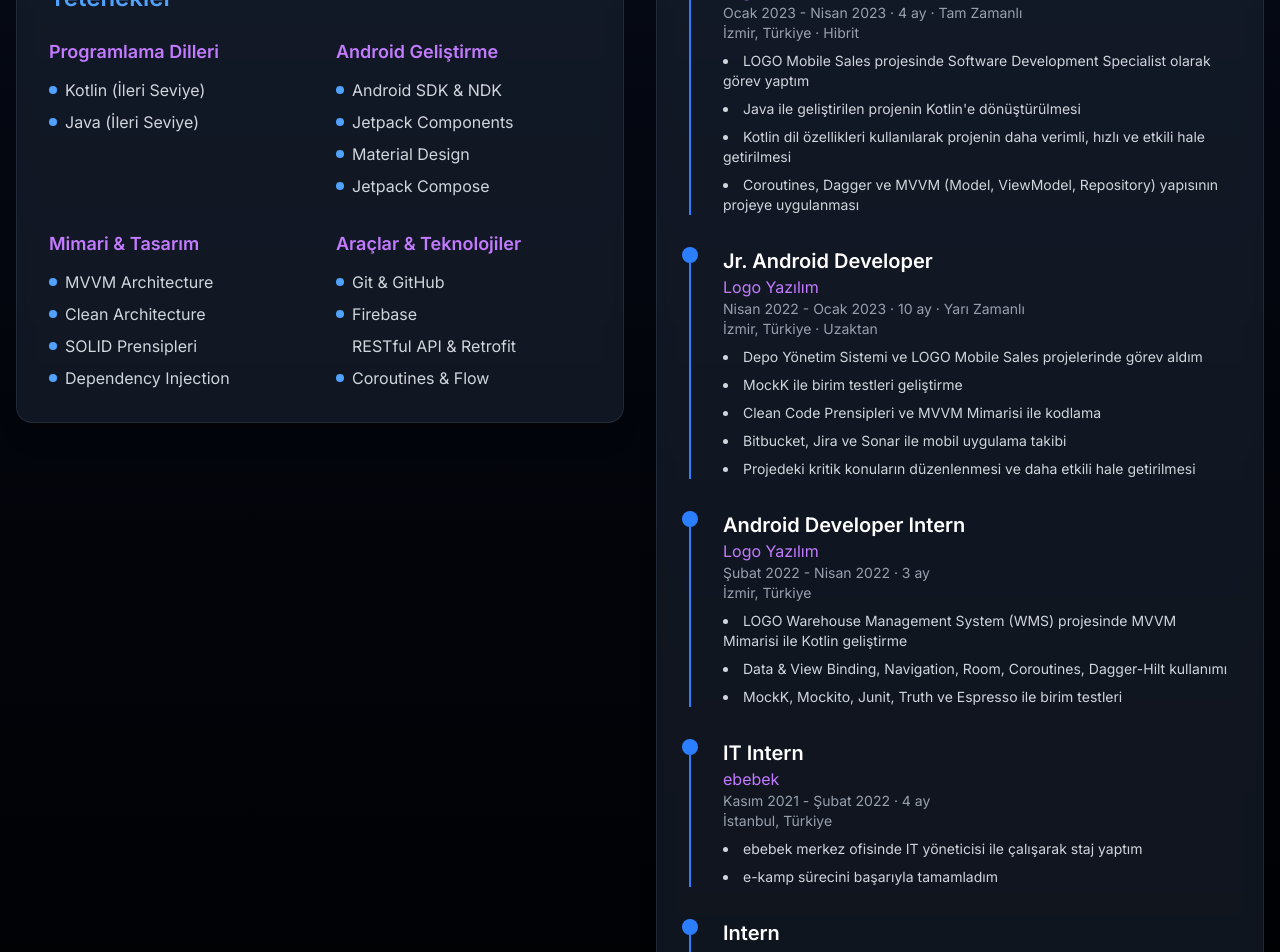
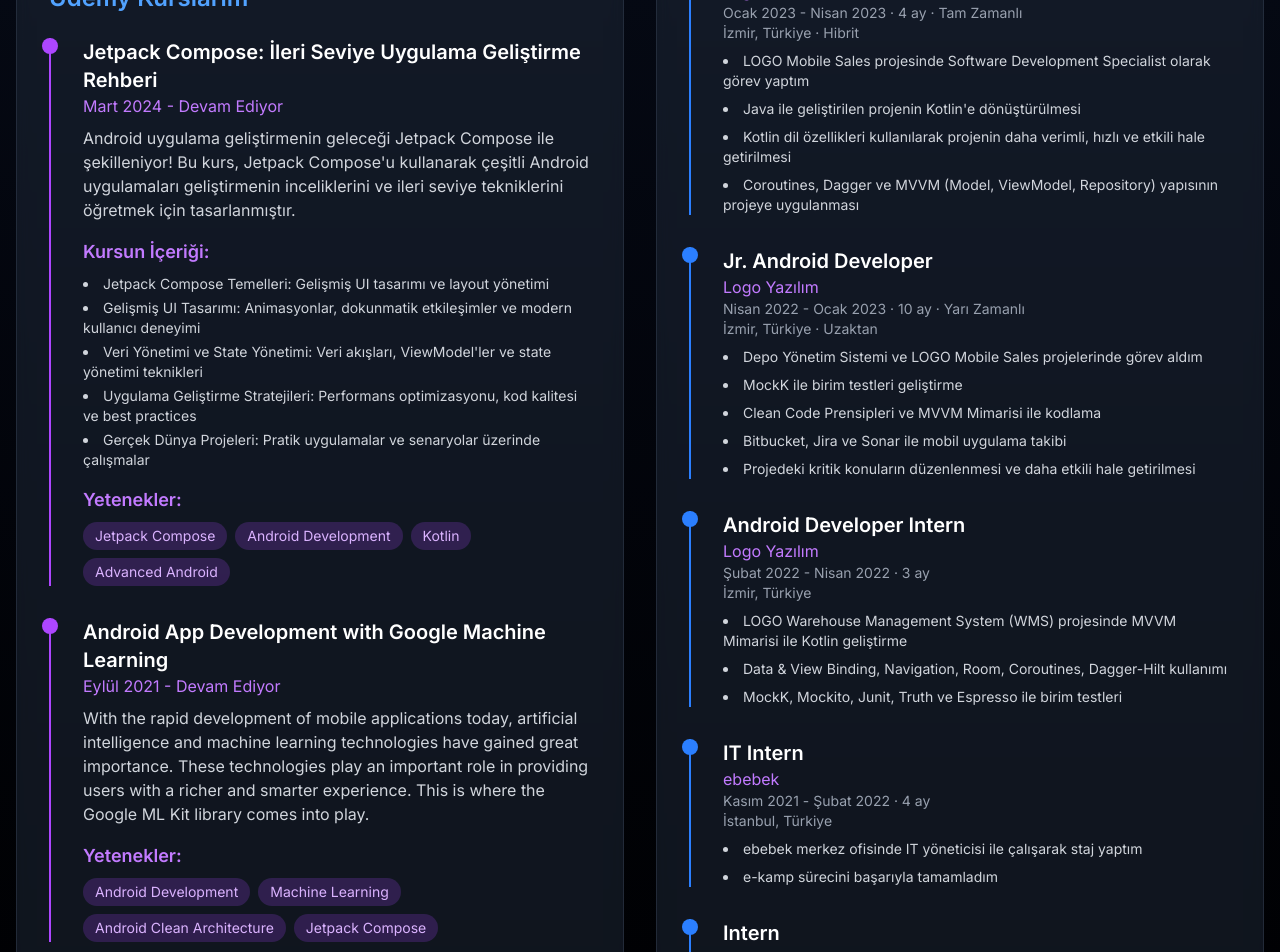
Before and after one commit to ibrahimcanerdogan/ibrahimcanerdogan.github.io, a Next.js app: page / in a window 1280 px wide. Shown: the part 1060-2012 px from the top of the page. Built offline with nearby package versions, Linux system fonts and the light colour scheme.

Commit message:
Add Udemy Courses Section to Home Page
Introduce a new section showcasing Udemy courses, including detailed descriptions, skills, and links to the courses. Update social media icons to include aria-hidden attributes for improved accessibility.

```diff
--- a/src/app/page.tsx
+++ b/src/app/page.tsx
@@ -286,6 +286,82 @@ export default function Home() {
               </div>
             </div>
 
+            {/* Udemy Courses Section */}
+            <div className="bg-gray-800/50 backdrop-blur-sm rounded-2xl p-8 shadow-xl border border-gray-700/50">
+              <h2 className="text-2xl font-semibold mb-6 text-blue-400">Udemy Kurslarım</h2>
+              <div className="space-y-8">
+                {/* Course 1 */}
+                <div className="relative pl-8 border-l-2 border-purple-500">
+                  <div className="absolute -left-[9px] top-0 w-4 h-4 rounded-full bg-purple-500"></div>
+                  <div className="mb-2">
+                    <h3 className="text-xl font-semibold text-white">
+                      <a
+                        href="https://www.udemy.com/course/jetpack-compose-uygulama-gelistirme-rehberi/?referralCode=FDD0C1F4F2BB4C54B325"
+                        target="_blank"
+                        rel="noopener noreferrer"
+                        className="hover:text-blue-400 transition-colors"
+                      >
+                        Jetpack Compose: İleri Seviye Uygulama Geliştirme Rehberi
+                      </a>
+                    </h3>
+                    <p className="text-purple-400">Mart 2024 - Devam Ediyor</p>
+                  </div>
+                  <p className="text-gray-300 mb-4">
+                    Android uygulama geliştirmenin geleceği Jetpack Compose ile şekilleniyor! Bu kurs, Jetpack Compose'u kullanarak çeşitli Android uygulamaları geliştirmenin inceliklerini ve ileri seviye tekniklerini öğretmek için tasarlanmıştır.
+                  </p>
+                  <div className="space-y-2">
+                    <h4 className="text-lg font-semibold text-purple-400">Kursun İçeriği:</h4>
+                    <ul className="list-disc list-inside text-gray-300 space-y-1">
+                      <li className="text-sm">Jetpack Compose Temelleri: Gelişmiş UI tasarımı ve layout yönetimi</li>
+                      <li className="text-sm">Gelişmiş UI Tasarımı: Animasyonlar, dokunmatik etkileşimler ve modern kullanıcı deneyimi</li>
+                      <li className="text-sm">Veri Yönetimi ve State Yönetimi: Veri akışları, ViewModel'ler ve state yönetimi teknikleri</li>
+                      <li className="text-sm">Uygulama Geliştirme Stratejileri: Performans optimizasyonu, kod kalitesi ve best practices</li>
+                      <li className="text-sm">Gerçek Dünya Projeleri: Pratik uygulamalar ve senaryolar üzerinde çalışmalar</li>
+                    </ul>
+                  </div>
+                  <div className="mt-4">
+                    <h4 className="text-lg font-semibold text-purple-400">Yetenekler:</h4>
+                    <div className="flex flex-wrap gap-2 mt-2">
+                      <span className="px-3 py-1 bg-purple-500/20 text-purple-300 rounded-full text-sm">Jetpack Compose</span>
+                      <span className="px-3 py-1 bg-purple-500/20 text-purple-300 rounded-full text-sm">Android Development</span>
+                      <span className="px-3 py-1 bg-purple-500/20 text-purple-300 rounded-full text-sm">Kotlin</span>
+                      <span className="px-3 py-1 bg-purple-500/20 text-purple-300 rounded-full text-sm">Advanced Android</span>
+                    </div>
+                  </div>
+                </div>
+
+                {/* Course 2 */}
+                <div className="relative pl-8 border-l-2 border-purple-500">
+                  <div className="absolute -left-[9px] top-0 w-4 h-4 rounded-full bg-purple-500"></div>
+                  <div className="mb-2">
+                    <h3 className="text-xl font-semibold text-white">
+                      <a
+                        href="https://www.udemy.com/course/mlkit-android-programlama/?referralCode=B671AEDDFD9DE7B8656A"
+                        target="_blank"
+                        rel="noopener noreferrer"
+                        className="hover:text-blue-400 transition-colors"
+                      >
+                        Android App Development with Google Machine Learning
+                      </a>
+                    </h3>
+                    <p className="text-purple-400">Eylül 2021 - Devam Ediyor</p>
+                  </div>
+                  <p className="text-gray-300 mb-4">
+                    With the rapid development of mobile applications today, artificial intelligence and machine learning technologies have gained great importance. These technologies play an important role in providing users with a richer and smarter experience. This is where the Google ML Kit library comes into play.
+                  </p>
+                  <div className="mt-4">
+                    <h4 className="text-lg font-semibold text-purple-400">Yetenekler:</h4>
+                    <div className="flex flex-wrap gap-2 mt-2">
+                      <span className="px-3 py-1 bg-purple-500/20 text-purple-300 rounded-full text-sm">Android Development</span>
+                      <span className="px-3 py-1 bg-purple-500/20 text-purple-300 rounded-full text-sm">Machine Learning</span>
+                      <span className="px-3 py-1 bg-purple-500/20 text-purple-300 rounded-full text-sm">Android Clean Architecture</span>
+                      <span className="px-3 py-1 bg-purple-500/20 text-purple-300 rounded-full text-sm">Jetpack Compose</span>
+                    </div>
+                  </div>
+                </div>
+              </div>
+            </div>
+
             {/* Skills Section */}
             <div className="bg-gray-800/50 backdrop-blur-sm rounded-2xl p-8 shadow-xl border border-gray-700/50">
               <h2 className="text-2xl font-semibold mb-6 text-blue-400">Yetenekler</h2>
@@ -550,7 +626,7 @@ export default function Home() {
                       className="text-gray-400 hover:text-white transition-colors"
                       aria-label="LinkedIn"
                     >
-                      <svg className="w-6 h-6" fill="currentColor" viewBox="0 0 24 24">
+                      <svg className="w-6 h-6" fill="currentColor" viewBox="0 0 24 24" aria-hidden="true">
                         <path d="M20.447 20.452h-3.554v-5.569c0-1.328-.027-3.037-1.852-3.037-1.853 0-2.136 1.445-2.136 2.939v5.667H9.351V9h3.414v1.561h.046c.477-.9 1.637-1.85 3.37-1.85 3.601 0 4.267 2.37 4.267 5.455v6.286zM5.337 7.433c-1.144 0-2.063-.926-2.063-2.065 0-1.138.92-2.063 2.063-2.063 1.14 0 2.064.925 2.064 2.063 0 1.139-.925 2.065-2.064 2.065zm1.782 13.019H3.555V9h3.564v11.452zM22.225 0H1.771C.792 0 0 .774 0 1.729v20.542C0 23.227.792 24 1.771 24h20.451C23.2 24 24 23.227 24 22.271V1.729C24 .774 23.2 0 22.222 0h.003z" />
                       </svg>
                     </a>
@@ -561,7 +637,7 @@ export default function Home() {
                       className="text-gray-400 hover:text-white transition-colors"
                       aria-label="Medium"
                     >
-                      <svg className="w-6 h-6" fill="currentColor" viewBox="0 0 24 24">
+                      <svg className="w-6 h-6" fill="currentColor" viewBox="0 0 24 24" aria-hidden="true">
                         <path d="M13.54 12a6.8 6.8 0 01-6.77 6.82A6.8 6.8 0 010 12a6.8 6.8 0 016.77-6.82A6.8 6.8 0 0113.54 12zm7.42 0c0 3.54-1.51 6.42-3.38 6.42-1.87 0-3.39-2.88-3.39-6.42s1.52-6.42 3.39-6.42 3.38 2.88 3.38 6.42M24 12c0 3.17-.53 5.75-1.19 5.75-.66 0-1.19-2.58-1.19-5.75s.53-5.75 1.19-5.75C23.47 6.25 24 8.83 24 12z" />
                       </svg>
                     </a>
@@ -572,7 +648,7 @@ export default function Home() {
                       className="text-gray-400 hover:text-white transition-colors"
                       aria-label="YouTube"
                     >
-                      <svg className="w-6 h-6" fill="currentColor" viewBox="0 0 24 24">
+                      <svg className="w-6 h-6" fill="currentColor" viewBox="0 0 24 24" aria-hidden="true">
                         <path d="M23.498 6.186a3.016 3.016 0 0 0-2.122-2.136C19.505 3.545 12 3.545 12 3.545s-7.505 0-9.377.505A3.017 3.017 0 0 0 .502 6.186C0 8.07 0 12 0 12s0 3.93.502 5.814a3.016 3.016 0 0 0 2.122 2.136c1.871.505 9.376.505 9.376.505s7.505 0 9.377-.505a3.015 3.015 0 0 0 2.122-2.136C24 15.93 24 12 24 12s0-3.93-.502-5.814zM9.545 15.568V8.432L15.818 12l-6.273 3.568z" />
                       </svg>
                     </a>
@@ -583,7 +659,7 @@ export default function Home() {
                       className="text-gray-400 hover:text-white transition-colors"
                       aria-label="Udemy"
                     >
-                      <svg className="w-6 h-6" fill="currentColor" viewBox="0 0 24 24">
+                      <svg className="w-6 h-6" fill="currentColor" viewBox="0 0 24 24" aria-hidden="true">
                         <path d="M12 0L5.81 3.573v3.574l6.189-3.574 6.191 3.574V3.573zM5.81 10.148v8.144c0 1.85.589 3.243 1.741 4.234S10.177 24 11.973 24s3.269-.482 4.448-1.474c1.179-.991 1.768-2.439 1.768-4.314v-8.064h-3.242v7.85c0 2.036-1.002 3.055-2.974 3.055-1.971 0-2.974-1.02-2.974-3.055v-7.85H5.81z" />
                       </svg>
                     </a>
```
Lines whose indentation alone changed are shown as unchanged.
